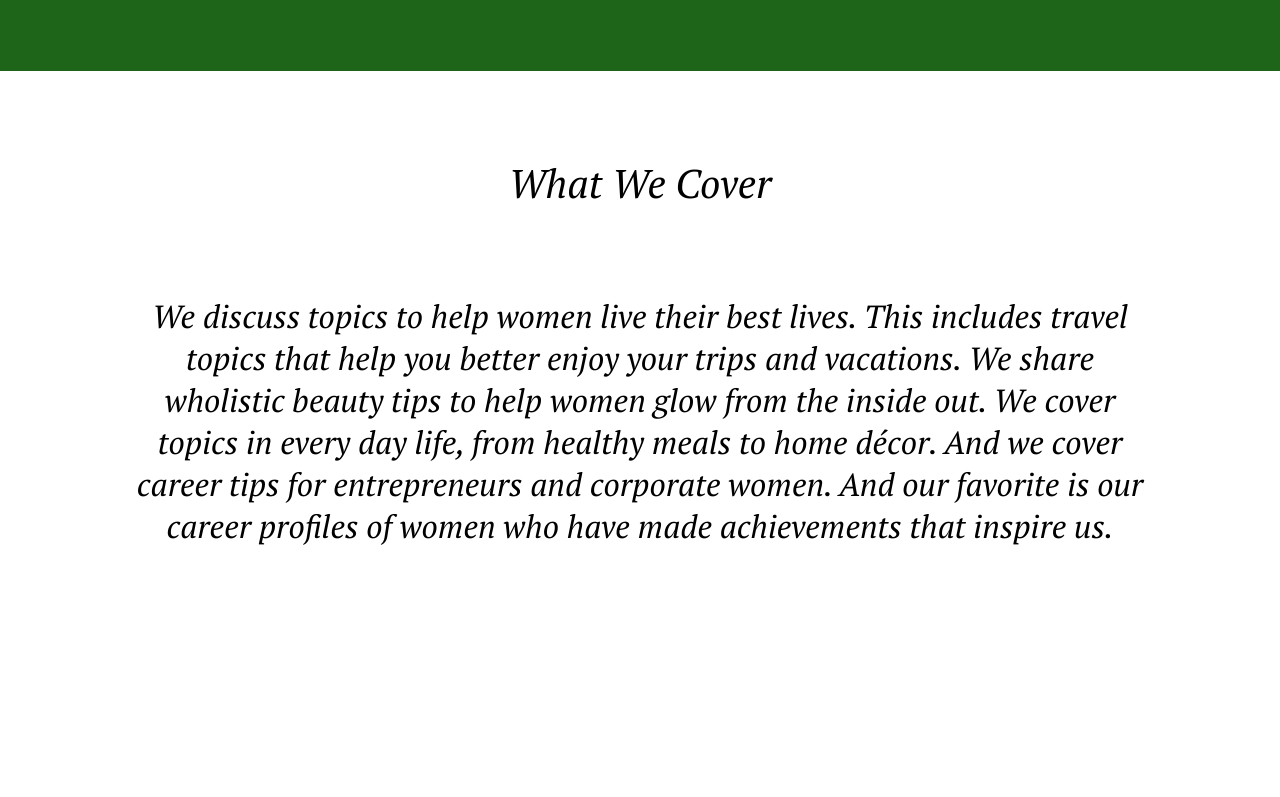
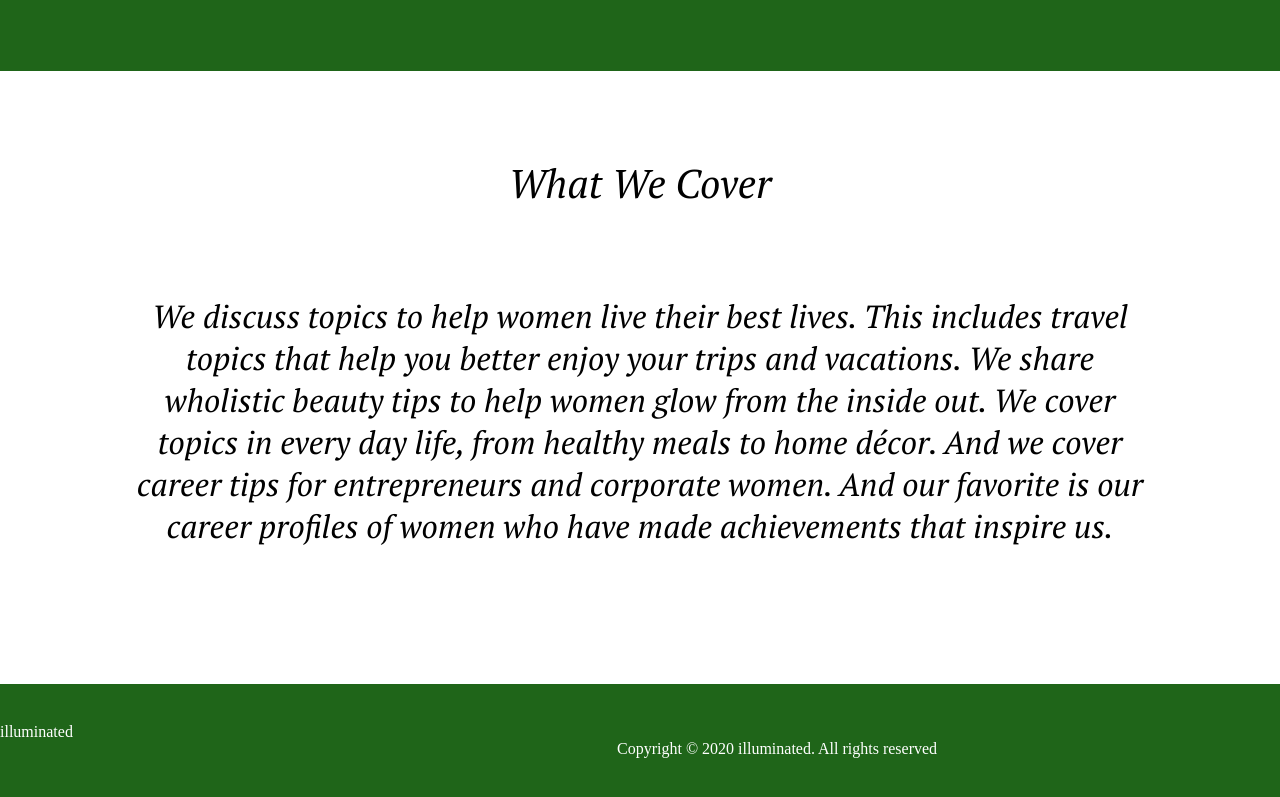
Before and after one commit to chiabera/davaleba-5, a plain HTML site: page index.html in a window 1280 px wide. Shown: the part 771-1568 px from the top of the page. Before the commit the page ends 1318 px from the top, so only its background shows below. Drawn offline with Linux system fonts and the light colour scheme.

Commit message:
Footer added

```diff
--- a/CSS/style.css
+++ b/CSS/style.css
@@ -105,4 +105,30 @@ img {
   font-size: 32px;
   font-weight: 400;
   line-height: 42px;
+  margin-bottom: 137px;
 }
+
+/* ******************* */
+/* Footer STYLE */
+/* ******************* */
+
+footer {
+  background-color: #1f6519;
+}
+
+.illuminated {
+  vertical-align: middle;
+}
+
+.footer_content {
+  width: 1440px;
+  margin: 0 auto;
+  padding: 40px 0;
+  color: #fff;
+}
+
+.copyright {
+  display: inline-block;
+  margin-left: 617px;
+  vertical-align: middle;
+}
--- a/index.html
+++ b/index.html
@@ -71,5 +71,14 @@
         </p>
       </div>
     </article>
+    <!-- Footer STARTS HERE -->
+    <footer>
+      <div class="footer_content">
+        <p class="illuminated">illuminated</p>
+        <p class="copyright">
+          Copyright © 2020 illuminated. All rights reserved
+        </p>
+      </div>
+    </footer>
   </body>
 </html>
```
